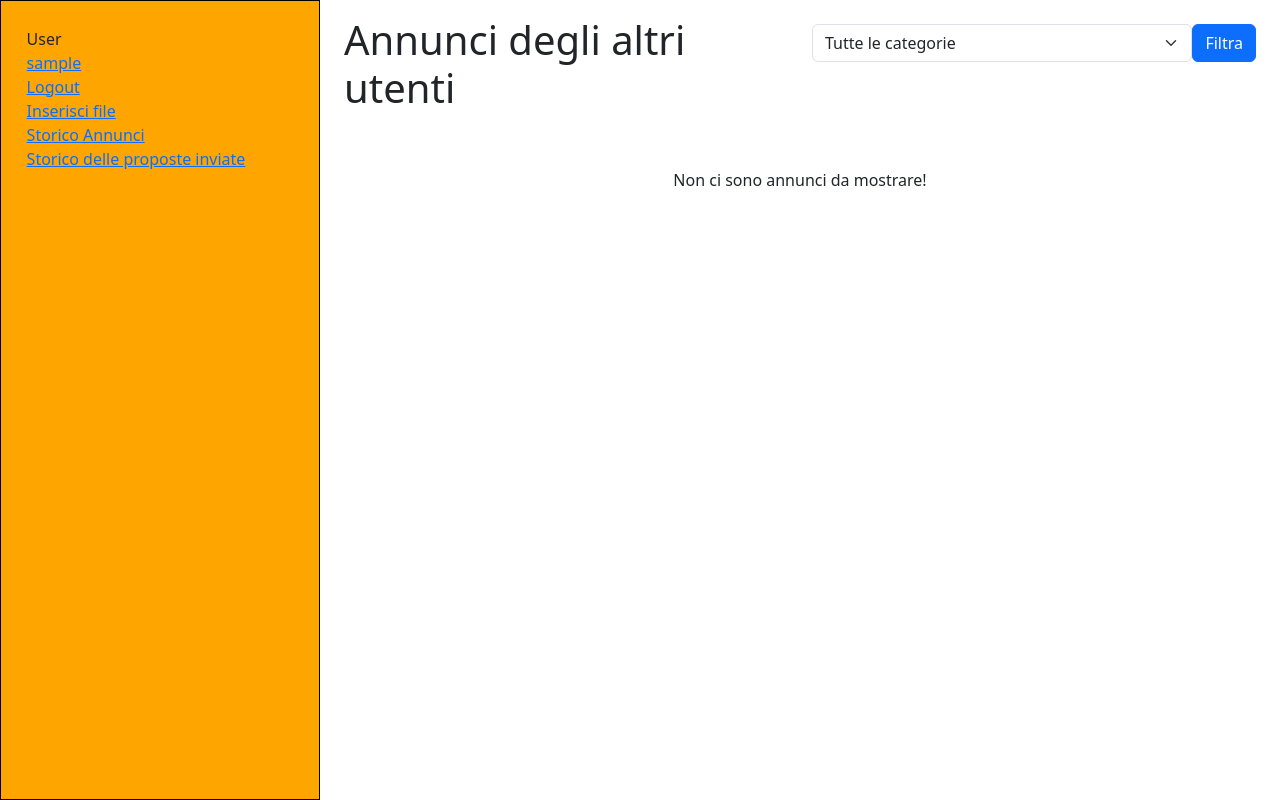
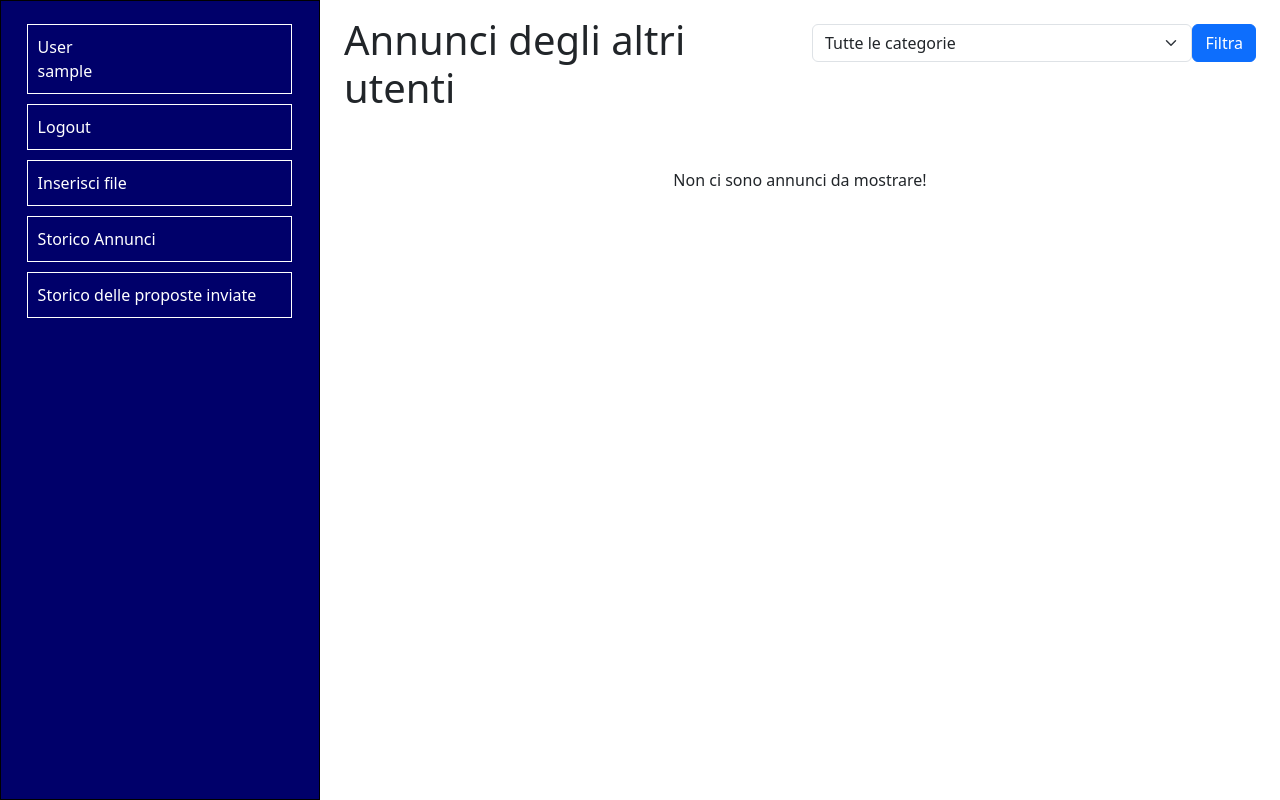
Before and after one commit to Pancarre/Mercato_Meucci, a PHP site: page /frontEnd/home.php in a window 1280 px wide. Run offline with PHP 8.4, Linux system fonts and the light colour scheme; the visitor is signed in with stand-in values (Sample User, id 1); data that the repository does not hold is empty.

Commit message:
fix layout home

```diff
--- a/frontEnd/home.php
+++ b/frontEnd/home.php
@@ -19,26 +19,31 @@ include "../backEnd/check_session.php";
 
         <div class="row" id="profilo-row">
             <div class="col-3" id="profilo">
-                <div>
+                <div class="profilo-option">
                     <?php
                         echo "<p class='mb-0'>User</p><a href=''>" . $_SESSION["username"] . "</a><br>";
                     ?>
                 </div>
-                <div>
-                    <a href="../backEnd/logout.php">Logout</a><br>
-                </div>
-
-                <div>
-                    <a href="./inserisciFile.php">Inserisci file</a><br>
-                </div>
-                <div>
-                    <a href="./storicoAnnunci.php">Storico Annunci</a><br>
-                </div>
-
-                <div>
-                    <a href="./storicoProposte.php">Storico delle proposte inviate</a>
-                </div>
-
+                <a href="../backEnd/logout.php">
+                    <div class="profilo-option">
+                        <span>Logout</span>
+                    </div>
+                </a>
+                <a href="./inserisciFile.php">
+                    <div class="profilo-option">
+                        <span>Inserisci file</span>
+                    </div>
+                </a>
+                <a href="./storicoAnnunci.php">
+                    <div class="profilo-option">
+                        <span>Storico Annunci</span>
+                    </div>
+                </a>
+                <a href="./storicoProposte.php">
+                    <div class="profilo-option">
+                        <span>Storico delle proposte inviate</span>
+                    </div>
+                </a>
             </div>
 
         </div>
--- a/style/home.css
+++ b/style/home.css
@@ -10,8 +10,8 @@ body {
 #profilo{
 
     border: 1px black solid;
-    background-color: orange;
-    padding-top: 2%;
+    background-color: rgb(0, 0, 106);
+    padding-top: 1%;
     padding-left: 2%;
     height: 100%;
     overflow: auto; /* Nel caso il contenuto del div fisso sia troppo lungo */
@@ -21,7 +21,7 @@ body {
 #profilo-container{
 
     height: 100vh;
-
+    color: white;
 
 }
 
@@ -55,3 +55,19 @@ body {
     max-height: 50px;
 
 }
+
+.profilo-option{
+
+    border: 1px white solid;
+    margin-top: 10px;
+    margin-right: 15px;
+    padding-top: 10px;
+    padding-bottom: 10px;
+    padding-left: 10px;
+}
+#profilo-container a{
+
+    color: white;
+    text-decoration: none;
+
+}
```
Also changed, not shown: frontEnd/storicoAnnunci.php (+37 -7 lines), style/storicoAnnuncio.css (added, +11 -0 lines).
